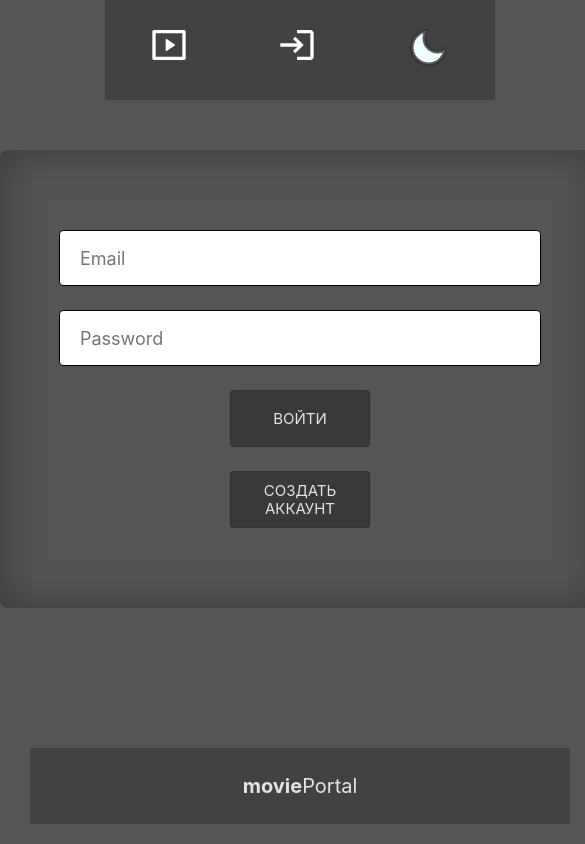
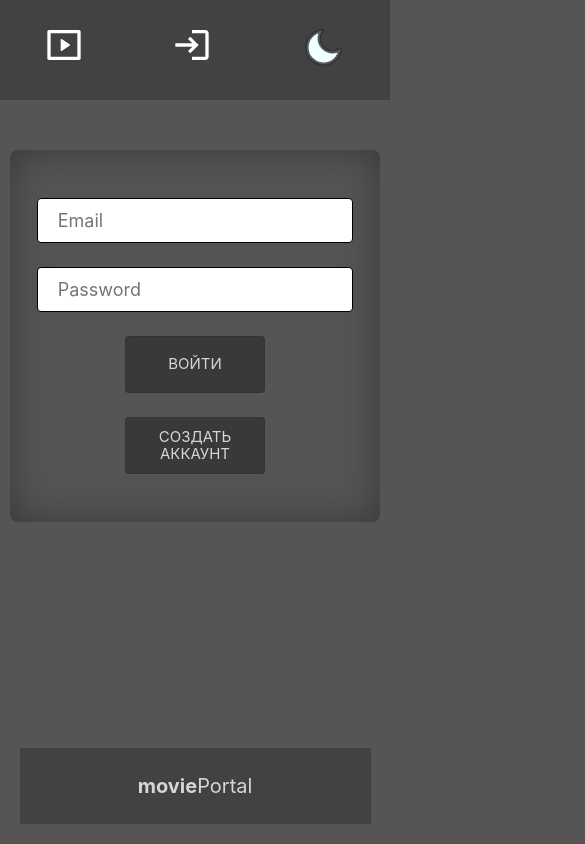
Before and after one commit to kalyuzhniymaxim/moviePortal, a React (Vite) app: page /registration in a window 390 px wide. Shown: the whole page, 585 px wide, since content can reach past the window. Built offline with nearby package versions, Linux system fonts and the light colour scheme; the HTML template or start-up script is replaced by a standard one.

Commit message:
changed styles

```diff
--- a/src/App.scss
+++ b/src/App.scss
@@ -84,7 +84,7 @@ html[data-theme='dark'] {
   --grey: rgba(85, 85, 85);
   --dark-grey: rgba(66, 66, 66, 1);
   --black: rgba(35, 35, 35, 1);
-  --white: rgba(228, 228, 228, 1);
+  --white: rgb(214, 214, 214);
   --light: azure;
 }
 @media(max-width:800px){
--- a/src/components/FilmInformation/FilmInformation.jsx
+++ b/src/components/FilmInformation/FilmInformation.jsx
@@ -15,11 +15,11 @@ export function FilmInformation({ filmDetails }) {
         src={filmDetails.posterUrlPreview}
         alt={filmDetails.nameRu || filmDetails.nameOriginal}
       />
+      <div className={styles.filmDetails}>
 
-      <div className={styles.filmDetails}>
-        {isLoggedIn && <FavoriteButton kinopoiskId={filmDetails.kinopoiskId} />}
         <h1>{filmDetails.nameRu || filmDetails.nameOriginal}</h1>
         <p>{filmDetails.description ?? 'Описание фильма в разработке...'}</p>
+        {isLoggedIn && <FavoriteButton kinopoiskId={filmDetails.kinopoiskId} />}
       </div>
     </div>
   );
--- a/src/components/FilmInformation/FilmInformation.module.scss
+++ b/src/components/FilmInformation/FilmInformation.module.scss
@@ -2,9 +2,13 @@
   width: 80%;
   display: flex;
   gap: 100px;
-  margin: 200px auto;
+  margin: 150px auto;
 
-  img {
+  button {
+    width: 200px;
+  }
+
+  .filmPoster {
     width: 350px;
     height: 531px;
   }
@@ -12,11 +16,25 @@
   .filmDetails {
     display: flex;
     flex-direction: column;
-    gap: 50px;
-    color: var(--apricot);
-
+    gap: 30px;
+    color: var(--white);
+    h1 {
+      color: var(--apricot);
+    }
     p {
       font-size: 28px;
     }
   }
 }
+@media (max-width: 800px) {
+  .filmInformation {
+    flex-direction: column;
+    .filmPoster {
+      margin: 0 auto;
+      border-radius: 25px;
+    }
+    .filmDetails{
+      margin-top: -50px;
+    }
+  }
+}
--- a/src/components/RegistrationForm/RegistrationForm.module.scss
+++ b/src/components/RegistrationForm/RegistrationForm.module.scss
@@ -3,8 +3,7 @@
   flex-direction: column;
   align-items: center;
   gap: 1.5rem;
-  width: 600px;
-
+  width: 100%;
   box-shadow: 0 0 40px var(--apricot) inset;
   border-radius: 0.5rem;
   padding: 5rem;
@@ -25,3 +24,12 @@
 .buttonLogOut {
   margin-top: 200px;
 }
+@media(max-width:500px){
+  .block{
+    width: 95%;
+    padding: 3rem;
+    input{
+      height: 0.8rem;
+    }
+  }
+}
```
Also changed, not shown: src/components/FavoriteButton/FavoriteButton.jsx (+0 -8 lines), src/components/SearchSuggest/SearchSuggest.jsx (+17 -0 lines).
